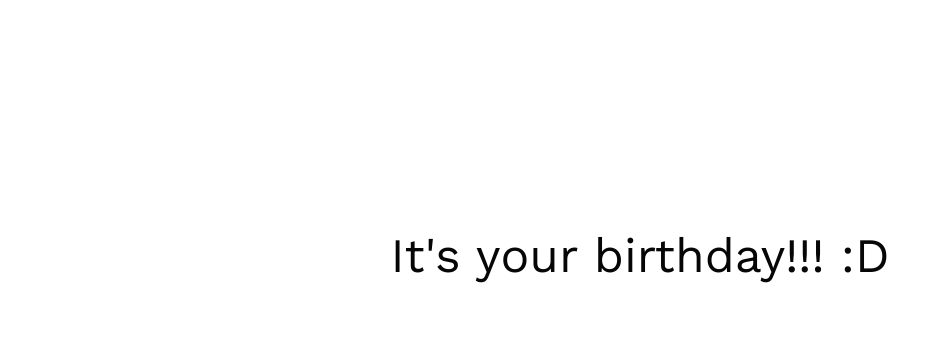
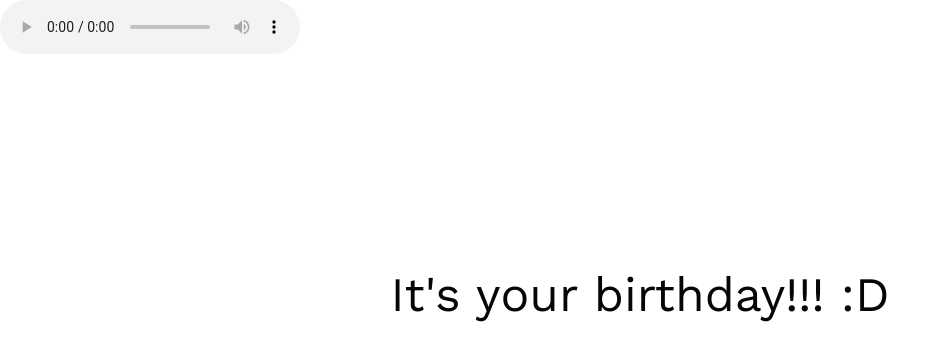
Before and after one commit to competent-bit/chotubirthday, a website: page index.html in a window 1280 px wide. Shown: the whole page, without its empty margins (0-950 px from the left). Drawn offline with nearby package versions, Linux system fonts and the light colour scheme.

Commit message:
Update index.html

```diff
--- a/index.html
+++ b/index.html
@@ -12,7 +12,10 @@
 </head>
 
 <body>
-  <embed src="img/chotu.mp3" loop="true" autostart="true" width="2" height="0">
+  <audio class="song" controls loop>
+        <source src="img/hbd.mp3"></source>
+	   Your browser isn't invited for super fun audio time.
+    </audio>
   <div class="container">
     <div class="one">
       <h1 class="one">Hey
```
